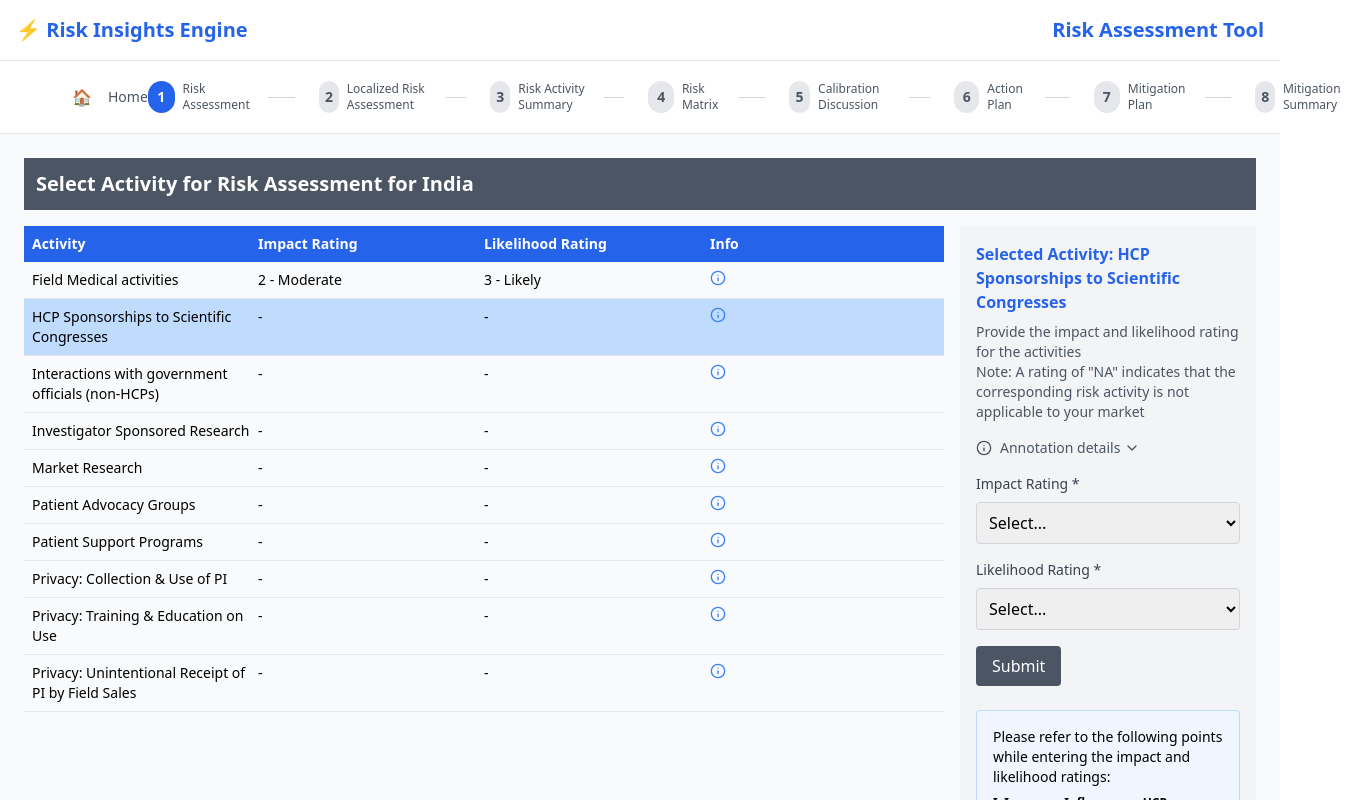
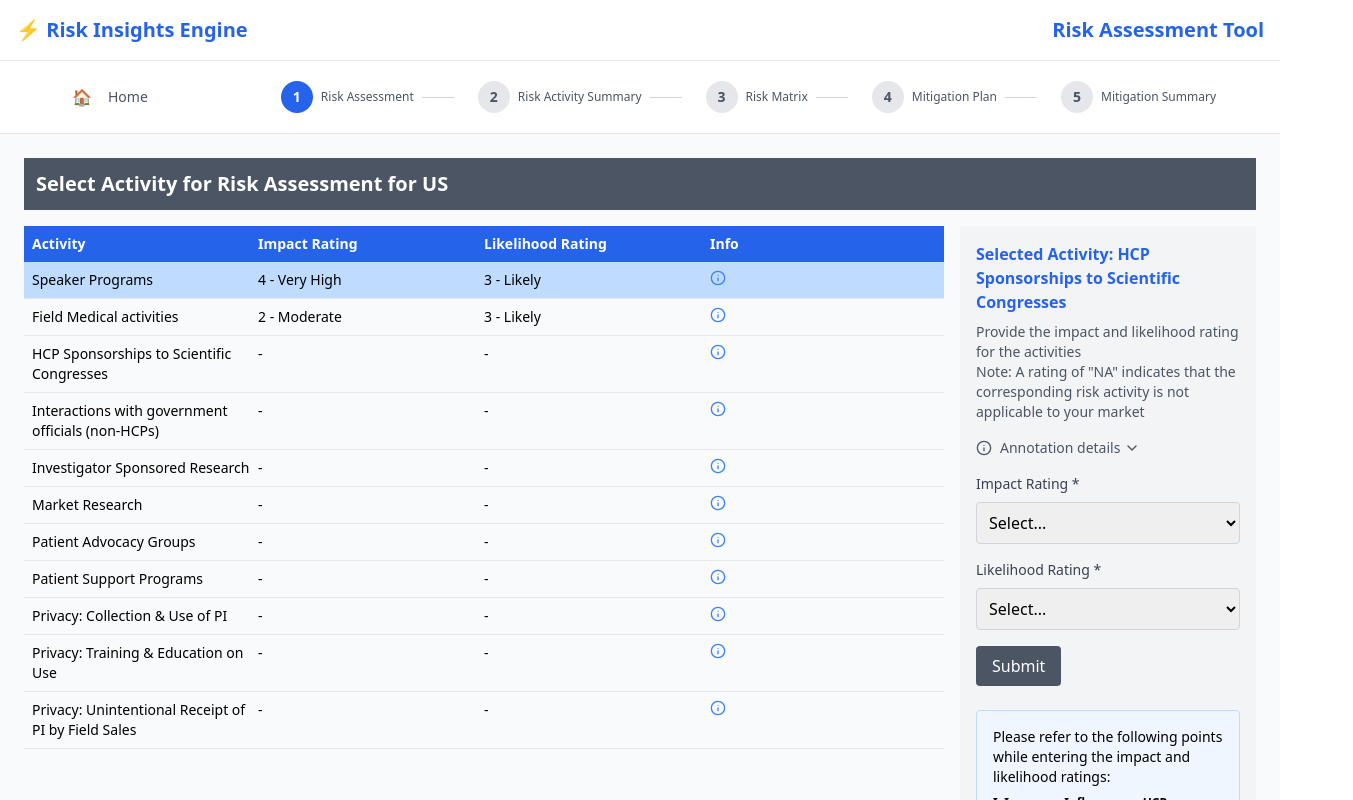
Before and after one commit to gaurang-choudhari8/Risk-Assessment-Tool-Demo, a React (Create React App) app: page / in a window 1280 px wide. Shown: the top 800 px of the page, 1353 px wide, since content can reach past the window. Built offline with nearby package versions, Linux system fonts and the light colour scheme.

Commit message:
Changes to the Risk Assessment Tool

```diff
--- a/src/components/risk_assessment_tool.jsx
+++ b/src/components/risk_assessment_tool.jsx
@@ -4,26 +4,28 @@ import { ChevronDown, ChevronUp, Info, RefreshCw, Plus } from 'lucide-react';
 const RiskAssessmentTool = () => {
   const [currentStep, setCurrentStep] = useState(1);
   const [selectedActivity, setSelectedActivity] = useState('HCP Sponsorships to Scientific Congresses');
-  const [selectedLocalizedActivity, setSelectedLocalizedActivity] = useState('India Healthcare Compliance Risk 4');
+  const [selectedLocalizedActivity, setSelectedLocalizedActivity] = useState('US Healthcare Compliance Risk 4');
   const [selectedActionActivity, setSelectedActionActivity] = useState('Clinical Trials');
   const [selectedMitigationActivity, setSelectedMitigationActivity] = useState('Corporate Giving');
   const [calibrationCompleted, setCalibrationCompleted] = useState(true);
   const [showAnnotation, setShowAnnotation] = useState(false);
 
+  {/* { id: 2, label: 'Localized Risk Assessment' }, */}
+  {/* { id: 5, label: 'Calibration Discussion' }, */}
+  {/* { id: 6, label: 'Action Plan' }, */}
+
   const steps = [
     { id: 1, label: 'Risk Assessment', active: true },
-    { id: 2, label: 'Localized Risk Assessment' },
-    { id: 3, label: 'Risk Activity Summary' },
-    { id: 4, label: 'Risk Matrix' },
-    { id: 5, label: 'Calibration Discussion' },
-    { id: 6, label: 'Action Plan' },
-    { id: 7, label: 'Mitigation Plan' },
-    { id: 8, label: 'Mitigation Summary' }
+    { id: 2, label: 'Risk Activity Summary' },
+    { id: 3, label: 'Risk Matrix' },
+    { id: 4, label: 'Mitigation Plan' },
+    { id: 5, label: 'Mitigation Summary' }
   ];
 
   const riskActivities = [
+    { name: 'Speaker Programs', impact: '4 - Very High', likelihood: '3 - Likely', selected: true },
     { name: 'Field Medical activities', impact: '2 - Moderate', likelihood: '3 - Likely' },
-    { name: 'HCP Sponsorships to Scientific Congresses', impact: '-', likelihood: '-', selected: true },
+    { name: 'HCP Sponsorships to Scientific Congresses', impact: '-', likelihood: '-' },
     { name: 'Interactions with government officials (non-HCPs)', impact: '-', likelihood: '-' },
     { name: 'Investigator Sponsored Research', impact: '-', likelihood: '-' },
     { name: 'Market Research', impact: '-', likelihood: '-' },
@@ -48,13 +50,12 @@ const RiskAssessmentTool = () => {
   ];
 
   const summaryData = [
-    { activity: 'Test 7', riskArea: 'Healthcare Compliance', impact: 4, likelihood: 4, score: 12 },
+    { activity: 'Speaker Programs', riskArea: 'Compliance', impact: 4, likelihood: 4, score: 12 },
     { activity: 'Field (Sales) Calls', riskArea: 'Healthcare Compliance', impact: 4, likelihood: 4, score: 12 },
-    { activity: 'Interactions with Payers', riskArea: 'Healthcare Compliance', impact: 4, likelihood: 4, score: 12 },
-    { activity: 'Patient Advocacy Groups', riskArea: 'Healthcare Compliance', impact: 4, likelihood: 4, score: 12 },
-    { activity: 'Sales Presentations', riskArea: 'Healthcare Compliance', impact: 4, likelihood: 4, score: 12 },
-    { activity: 'Test Activity', riskArea: 'Compliance', impact: 4, likelihood: 3, score: 11 },
-    { activity: 'Patient Support Programs', riskArea: 'Healthcare Compliance', impact: 3, likelihood: 4, score: 10 }
+    { activity: 'Interactions with Payers', riskArea: 'Healthcare Compliance', impact: 3, likelihood: 4, score: 10 },
+    { activity: 'Patient Advocacy Groups', riskArea: 'Healthcare Compliance', impact: 3, likelihood: 3, score: 9 },
+    { activity: 'Sales Presentations', riskArea: 'Healthcare Compliance', impact: 3, likelihood: 2, score: 8 },
+    { activity: 'Patient Support Programs', riskArea: 'Healthcare Compliance', impact: 2, likelihood: 3, score: 7 }
   ];
 
   const actionPlanData = [
@@ -69,7 +70,8 @@ const RiskAssessmentTool = () => {
   ];
 
   const mitigationData = [
-    { activity: 'Corporate Giving', score: 12, mitigations: 1, selected: true },
+    { activity: 'Speaker Programs', score: 12, mitigations: 1, selected: true },
+    { activity: 'Corporate Giving', score: 12, mitigations: 1 },
     { activity: 'Exhibits & Displays & Congress booths', score: 1, mitigations: 1 },
     { activity: 'Interactions with Institutional Customers (including GPOs)', score: 1, mitigations: 0 },
     { activity: 'Sales Presentations', score: 10, mitigations: 1 },
@@ -79,22 +81,9 @@ const RiskAssessmentTool = () => {
 
   const mitigationSummary = [
     {
-      activity: 'Clinical Trials',
-      score: 9,
+      activity: 'Speaker Programs',
+      score: 12,
       title: 'Mitigation 1',
-      rootCause: 'Ineffective control design',
-      mitigationType: 'Monitoring - Analytics',
-      therapeuticArea: 'Hematology',
-      functionalArea: 'Marketing',
-      createdBy: 'MARIANO ANDERSSON',
-      assignedTo: 'Assignee',
-      startOn: '4/24/2025',
-      dueBy: '4/30/2025'
-    },
-    {
-      activity: 'Clinical Trials',
-      score: 9,
-      title: 'Mitigation 2',
       rootCause: 'Ineffective control design',
       mitigationType: 'Monitoring - Analytics',
       therapeuticArea: 'Hematology',
@@ -116,6 +105,19 @@ const RiskAssessmentTool = () => {
       assignedTo: 'Erika Ramirez',
       startOn: '5/13/2025',
       dueBy: '5/30/2025'
+    },
+    {
+      activity: 'Clinical Trials',
+      score: 9,
+      title: 'Mitigation 2',
+      rootCause: 'Ineffective control design',
+      mitigationType: 'Monitoring - Analytics',
+      therapeuticArea: 'Hematology',
+      functionalArea: 'Marketing',
+      createdBy: 'MARIANO ANDERSSON',
+      assignedTo: 'Assignee',
+      startOn: '4/24/2025',
+      dueBy: '4/30/2025'
     },
     {
       activity: 'Exhibits & Displays & Congress booths',
@@ -158,7 +160,7 @@ const RiskAssessmentTool = () => {
         return (
           <div className="space-y-4">
             <h2 className="text-xl font-semibold text-gray-800 bg-gray-600 text-white p-3">
-              Select Activity for Risk Assessment for India
+              Select Activity for Risk Assessment for US
             </h2>
             <div className="grid grid-cols-4 gap-4">
               <div className="col-span-3">
@@ -252,11 +254,11 @@ const RiskAssessmentTool = () => {
           </div>
         );
 
-      case 2:
+      case 6:
         return (
           <div className="space-y-4">
             <h2 className="text-xl font-semibold text-gray-800 bg-gray-600 text-white p-3">
-              Select Localized Healthcare Compliance Risk Activity for India
+              Select Healthcare Compliance Risk Activity for US
             </h2>
             <div className="grid grid-cols-4 gap-4">
               <div className="col-span-3">
@@ -335,11 +337,11 @@ const RiskAssessmentTool = () => {
           </div>
         );
 
-      case 3:
+      case 2:
         return (
           <div className="space-y-4">
             <h2 className="text-xl font-semibold text-gray-800 bg-gray-600 text-white p-3">
-              Summary of Risk Activities for Africa
+              Summary of Risk Activities for US
             </h2>
             <div className="space-y-2 text-sm">
               <p>• You have successfully completed the Risk Assessment.</p>
@@ -403,11 +405,11 @@ const RiskAssessmentTool = () => {
           </div>
         );
 
-      case 4:
+      case 3:
         return (
           <div className="space-y-4">
             <h2 className="text-xl font-semibold text-gray-800 bg-gray-600 text-white p-3">
-              4X4 Matrix of Risk Activities for India
+              4X4 Matrix of Risk Activities for US
             </h2>
             <div className="space-y-2 text-sm">
               <p>• You have successfully completed the Risk Assessment.</p>
@@ -432,8 +434,13 @@ const RiskAssessmentTool = () => {
                   <div className="text-sm">Sales Presentations</div>
                   <div className="absolute bottom-2 right-2 text-lg font-bold">2</div>
                 </div>
+                {/*<div className="bg-red-500 p-8 border border-gray-300 text-center relative">
+                  <div className="text-sm font-semibold">Corporate Giving</div>
+                  <div className="text-sm">Exhibits & Displays & Congress booths</div>
+                  <div className="absolute bottom-2 right-2 text-lg font-bold">2</div>
+                </div>*/}
                 <div className="bg-red-500 p-8 border border-gray-300 text-center relative">
-                  <div className="text-sm font-semibold">Corporate Giving</div>
+                  <div className="text-sm font-semibold">Spreaker Programs</div>
                   <div className="text-sm">Exhibits & Displays & Congress booths</div>
                   <div className="absolute bottom-2 right-2 text-lg font-bold">2</div>
                 </div>
@@ -533,7 +540,7 @@ const RiskAssessmentTool = () => {
           </div>
         );
 
-      case 5:
+      case 7:
         return (
           <div className="space-y-4">
             <h2 className="text-xl font-semibold text-gray-800 bg-gray-600 text-white p-3">
@@ -604,7 +611,7 @@ const RiskAssessmentTool = () => {
           </div>
         );
 
-      case 6:
+      case 8:
         return (
           <div className="space-y-4">
             <h2 className="text-xl font-semibold text-gray-800 bg-gray-600 text-white p-3">
@@ -687,34 +694,43 @@ const RiskAssessmentTool = () => {
           </div>
         );
 
-      case 7:
+      case 4:
         return (
           <div className="space-y-4">
             <h2 className="text-xl font-semibold text-gray-800 bg-gray-600 text-white p-3">
-              Select Risk Activity for Mitigation Plan for India
+              Select Risk Activity for Mitigation Plan for US
             </h2>
 
             <div className="grid grid-cols-4 gap-4">
               <div className="col-span-3">
-                <div className="bg-blue-600 text-white p-2 grid grid-cols-3 text-sm font-semibold">
+                <div className="bg-blue-600 text-white p-2 grid grid-cols-4 text-sm font-semibold">
                   <div>Activity</div>
                   <div>Risk Score</div>
+                  <div>Monitoring</div>
                   <div># Mitigation</div>
                 </div>
                 {mitigationData.map((item, index) => (
                   <div
                     key={index}
-                    className={`grid grid-cols-3 p-2 border-b cursor-pointer hover:bg-gray-50 ${
+                    className={`grid grid-cols-4 p-2 border-b cursor-pointer hover:bg-gray-50 ${
                       item.selected ? 'bg-blue-200' : ''
                     }`}
                     onClick={() => setSelectedMitigationActivity(item.activity)}
                   >
+                    {/* Activity Name */}
                     <div className="text-sm">{item.activity}</div>
+                    {/* Risk Score Bar */}
                     <div className="text-sm">
                       <span className={`text-white px-2 py-1 rounded text-center block ${getScoreColor(item.score)}`}>
                         {item.score}
                       </span>
                     </div>
+                    {/* Mitigation */}
+                    <div className="text-sm text-center">
+                          <button className="px-3 py-1 bg-blue-500 text-white rounded mr-2">Yes</button>
+                          <button className="px-3 py-1 bg-gray-300 text-black rounded">No</button>
+                    </div>
+                    {/* Mitigation */}
                     <div className="text-sm text-center">
                       <span className="flex items-center justify-center">
                         <Plus className="h-4 w-4 mr-1" />
@@ -783,11 +799,11 @@ const RiskAssessmentTool = () => {
           </div>
         );
 
-      case 8:
+      case 5:
         return (
           <div className="space-y-4">
             <h2 className="text-xl font-semibold text-gray-800 bg-gray-600 text-white p-3">
-              Summary of Mitigation for Activities of India
+              Summary of Mitigation for Activities of US
             </h2>
 
             <div className="space-y-2 text-sm">
```
